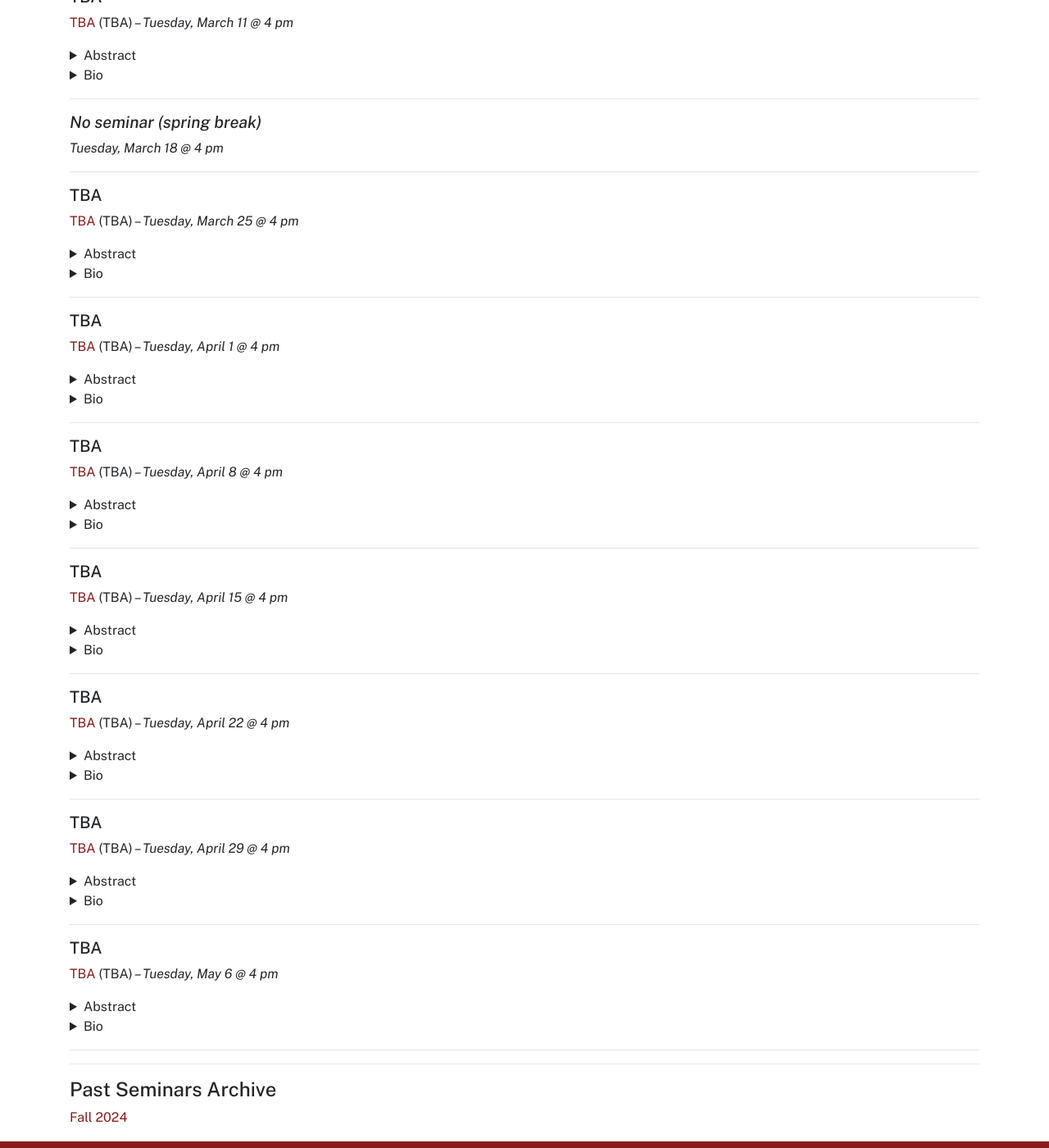
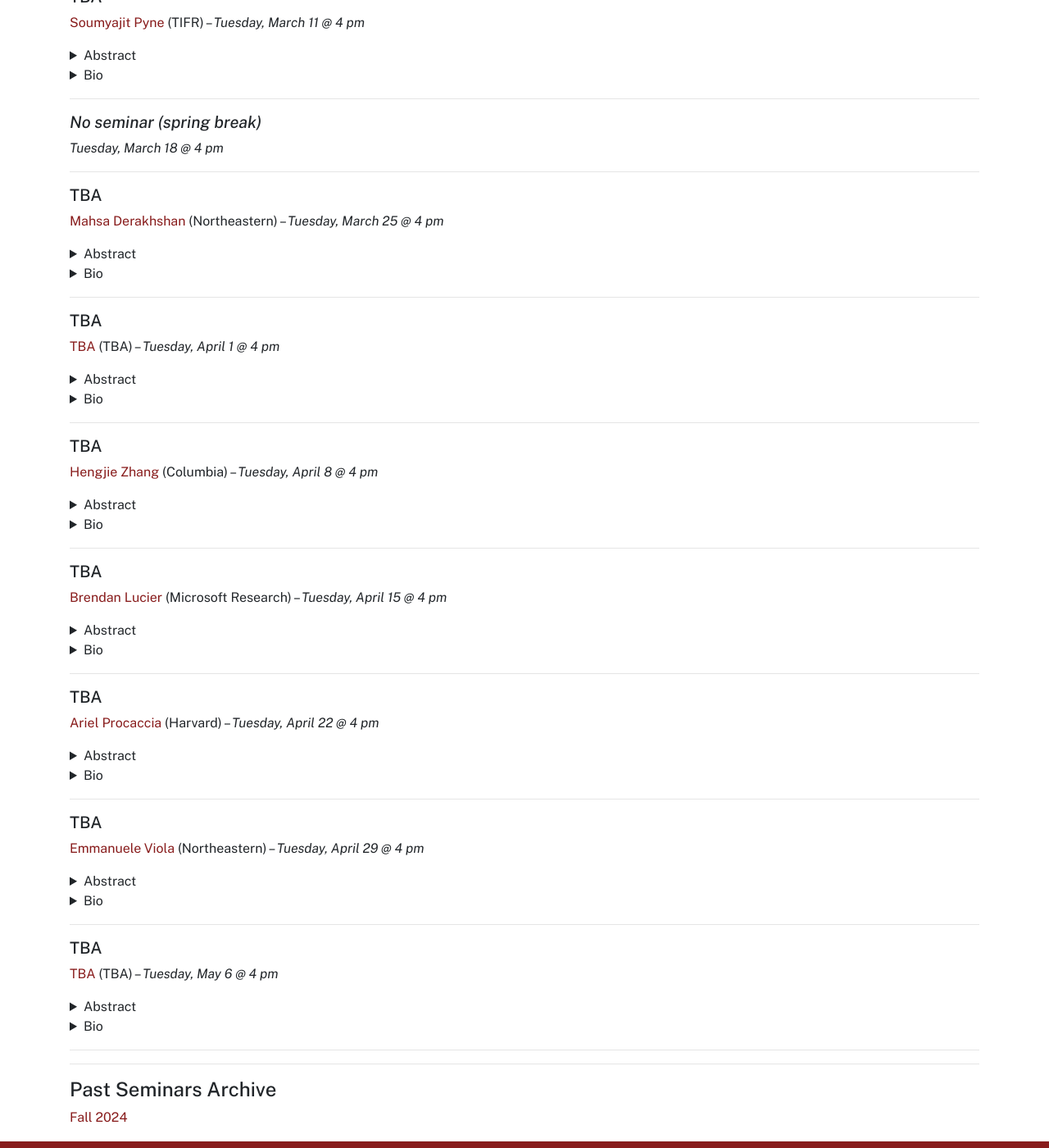
Before and after one commit to umass-theory/umass-theory.github.io, a Jekyll site: the page built from seminar.md, in a window 1280 px wide and 1400 px high, scrolled down 1438 px. Shown: the whole window at 82% size. Built offline with Jekyll 4.4.1, drawn with Linux system fonts in a browser that asks for light colours; some of the changed text lies outside the part shown.

Commit message:
edits spring 25

```diff
--- a/seminar.md
+++ b/seminar.md
@@ -43,7 +43,7 @@
 
 ##### TBA
 
-[TBA](TBA) (TBA) --  *Tuesday, February 18 @ 4 pm*
+[Miranda Christ](https://www.cs.columbia.edu/~mchrist/) (Columbia) --  *Tuesday, February 18 @ 4 pm*
 <details markdown="1">
 <summary>Abstract</summary>
 
@@ -61,7 +61,7 @@
 
 ##### TBA
 
-[TBA](TBA) (TBA) --  *Tuesday, February 25 @ 4 pm*
+[Deeparnab Chakrabarty](https://www.cs.dartmouth.edu/~deepc/) (Dartmouth) --  *Tuesday, February 25 @ 4 pm*
 <details markdown="1">
 <summary>Abstract</summary>
 
@@ -79,7 +79,7 @@
 
 ##### TBA
 
-[TBA](TBA) (TBA) --  *Tuesday, March 4 @ 4 pm*
+[Manolis Zampetakis](https://mzampet.com/) (Yale) --  *Tuesday, March 4 @ 4 pm*
 <details markdown="1">
 <summary>Abstract</summary>
 
@@ -97,7 +97,7 @@
 
 ##### TBA
 
-[TBA](TBA) (TBA) --  *Tuesday, March 11 @ 4 pm*
+[Soumyajit Pyne](https://sites.google.com/view/soumyajitpyne) (TIFR) --  *Tuesday, March 11 @ 4 pm*
 <details markdown="1">
 <summary>Abstract</summary>
 
@@ -121,7 +121,7 @@
 
 ##### TBA
 
-[TBA](TBA) (TBA) --  *Tuesday, March 25 @ 4 pm*
+[Mahsa Derakhshan](https://www.khoury.northeastern.edu/home/derakhshan/) (Northeastern) --  *Tuesday, March 25 @ 4 pm*
 <details markdown="1">
 <summary>Abstract</summary>
 
@@ -157,7 +157,7 @@
 
 ##### TBA
 
-[TBA](TBA) (TBA) --  *Tuesday, April 8 @ 4 pm*
+[Hengjie Zhang](https://www.cs.columbia.edu/~zhj/) (Columbia) --  *Tuesday, April 8 @ 4 pm*
 <details markdown="1">
 <summary>Abstract</summary>
 
@@ -175,7 +175,7 @@
 
 ##### TBA
 
-[TBA](TBA) (TBA) --  *Tuesday, April 15 @ 4 pm*
+[Brendan Lucier](https://www.microsoft.com/en-us/research/people/brlucier/) (Microsoft Research) --  *Tuesday, April 15 @ 4 pm*
 <details markdown="1">
 <summary>Abstract</summary>
 
@@ -193,7 +193,7 @@
 
 ##### TBA
 
-[TBA](TBA) (TBA) --  *Tuesday, April 22 @ 4 pm*
+[Ariel Procaccia](http://procaccia.info/) (Harvard) --  *Tuesday, April 22 @ 4 pm*
 <details markdown="1">
 <summary>Abstract</summary>
 
@@ -211,7 +211,7 @@
 
 ##### TBA
 
-[TBA](TBA) (TBA) --  *Tuesday, April 29 @ 4 pm*
+[Emmanuele Viola](https://www.khoury.northeastern.edu/home/viola/) (Northeastern) --  *Tuesday, April 29 @ 4 pm*
 <details markdown="1">
 <summary>Abstract</summary>
 
```
